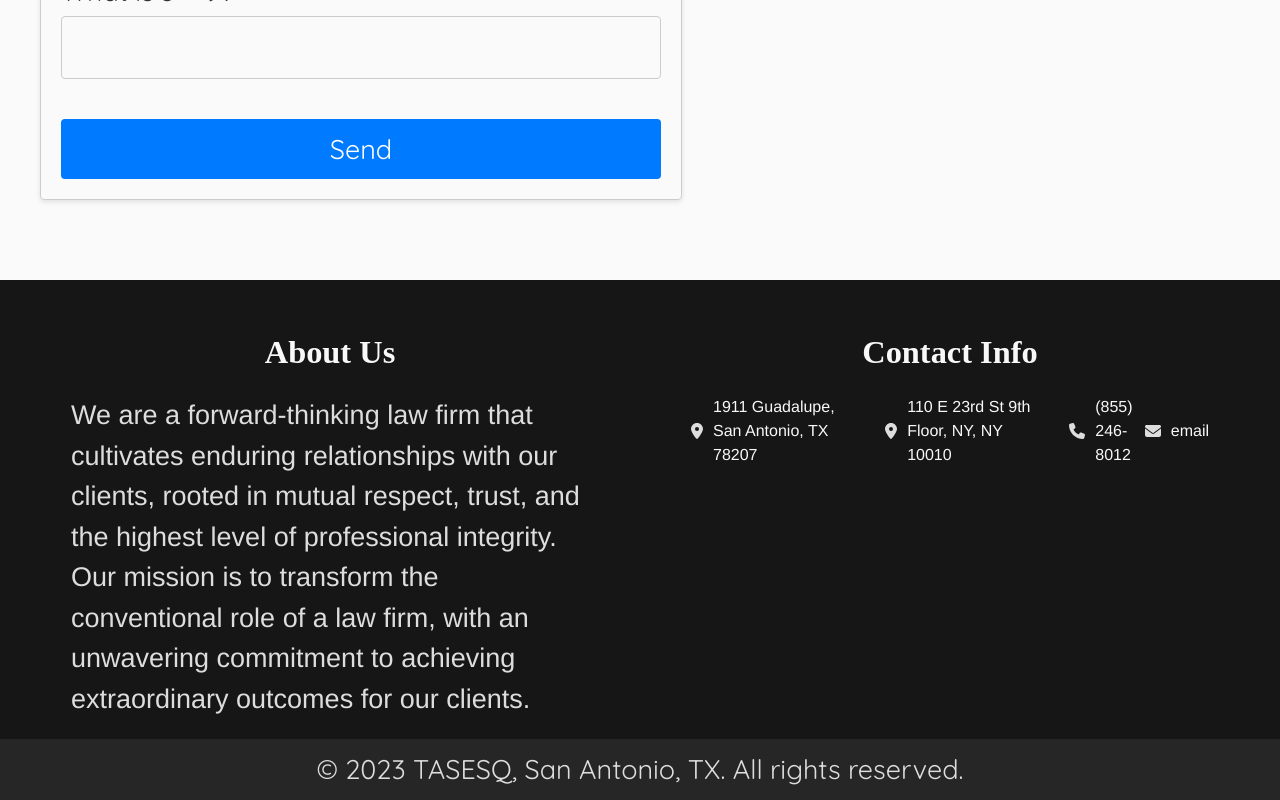
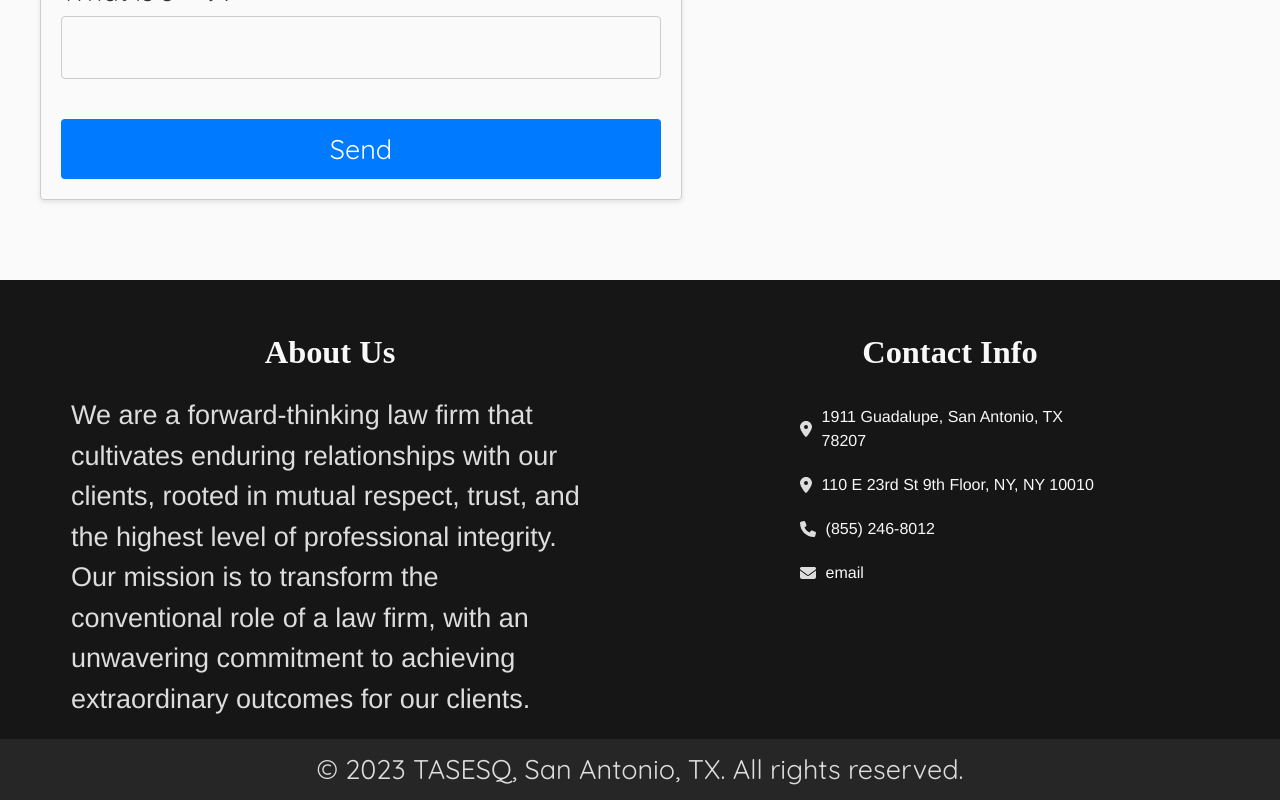
Before and after one commit to elpopes/tasesq, a React (Create React App) app: page /contact-us in a window 1280 px wide. Shown: the part 1769-2569 px from the top of the page. Built offline with nearby package versions, Linux system fonts and the light colour scheme.

Commit message:
footer styling

```diff
--- a/src/components/ContactInfo.tsx
+++ b/src/components/ContactInfo.tsx
@@ -19,7 +19,7 @@ const ContactInfo: React.FC<ContactInfoProps> = ({ className }) => {
                     {contactInfoText[language].address}
                 </a>
             </p>
-            <p> {/* New York Address */}
+            <p>
                 <FontAwesomeIcon icon={faMapMarkerAlt} className="icon" />
                 <a href={contactInfoText[language].nyAddressLink} target="_blank" rel="noreferrer">
                     {contactInfoText[language].nyAddress}
--- a/src/styles/components/_footer.scss
+++ b/src/styles/components/_footer.scss
@@ -36,23 +36,43 @@ footer {
         &.footer-contact-info {
             display: flex;
             flex-direction: column;
+            align-items: flex-start;
 
             .footer-contact-info-content {
               display: flex;
-            justify-content: flex-start;
+              flex-direction: column;
+              align-items: flex-start;
               color: #f8f8f8;
               font-size: 1rem;
+              margin-left: auto;
+              margin-right: auto;
+              width: 60%;
+              padding-left: 10px;
 
               p {
                 display: flex;
                 align-items: center;
+                margin: 10px 0;
 
                 .icon {
                   margin-right: 10px;
                 }
+
+                a {
+                  display: block;
                 }
               }
             }
+
+            h2 {
+              width: 100%;
+              display: flex;
+              justify-content: center;
+            }
+        }
+
+
+
       }
 
       @media (max-width: 768px) {
```
Lines whose indentation alone changed are shown as unchanged.
